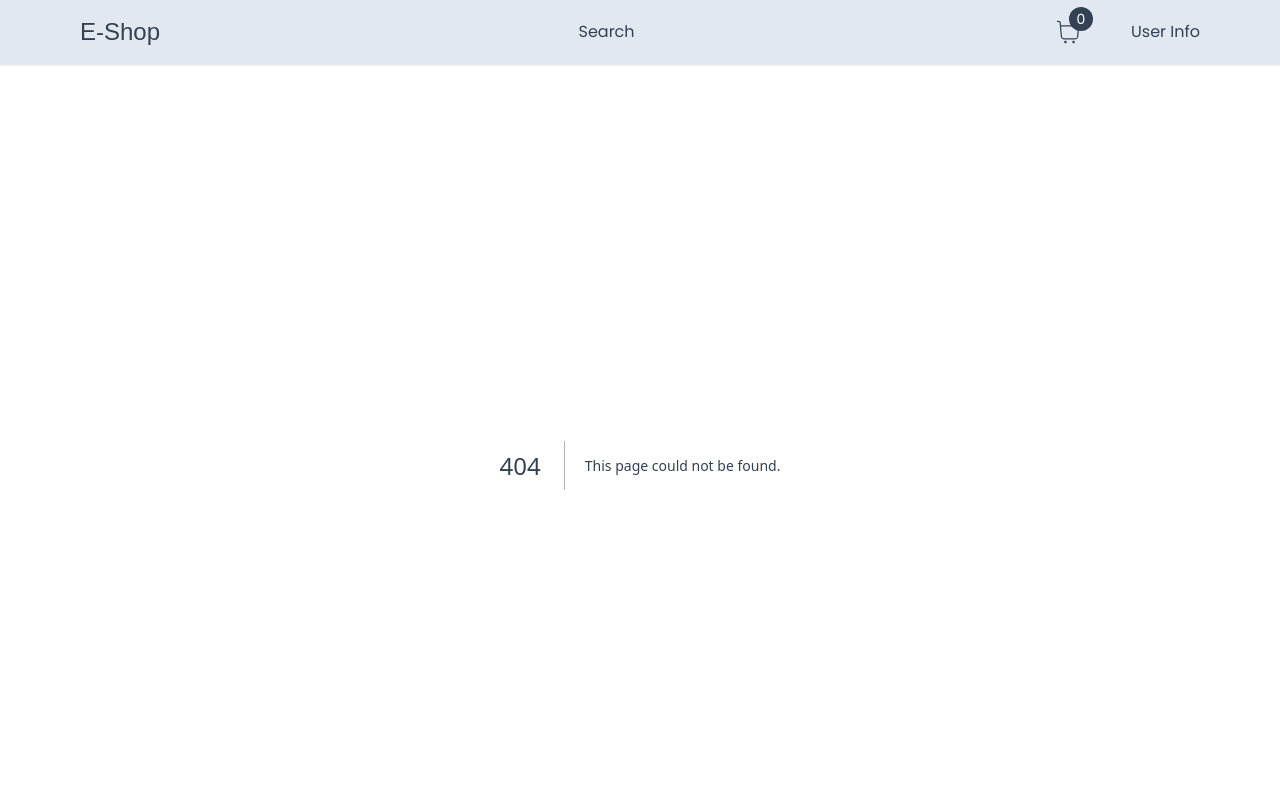
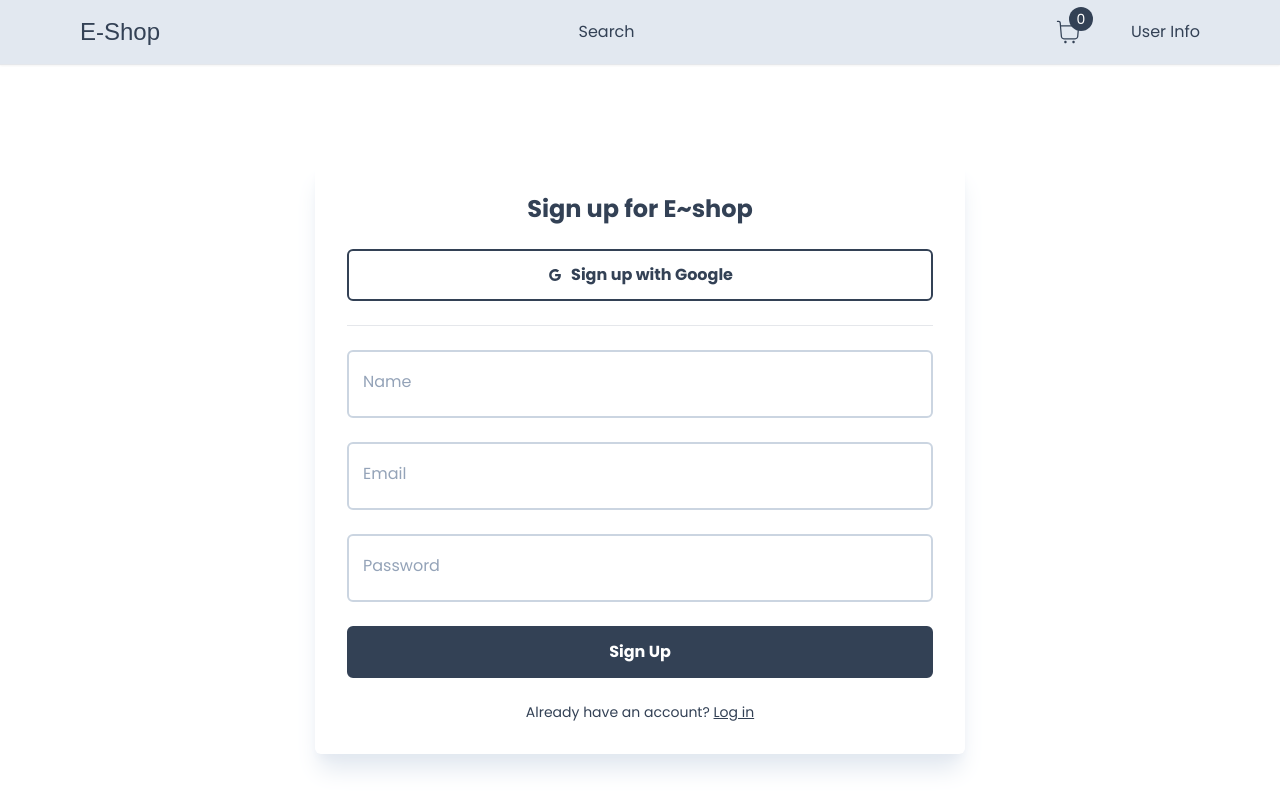
Before and after one commit to anasahammad/E-shop, a Next.js app: page /register in a window 1280 px wide. Before the commit this address had no page. Shown: the top 800 px of the page. Built offline with nearby package versions, Linux system fonts and the light colour scheme; a web font is replaced by a local one.

Commit message:
sign up form added

```diff
--- a/app/components/inputs/Input.tsx
+++ b/app/components/inputs/Input.tsx
@@ -6,20 +6,19 @@
     id: string;
     label : string;
     type?: string;
-    placeholder: string;
     disabled?: boolean;
     required?: boolean;
     register: UseFormRegister<FieldValues>;
     errors : FieldErrors;
 }
-const Input: React.FC<InputProps> = ({id, label, type, placeholder, disabled, required, register, errors}) => {
+const Input: React.FC<InputProps> = ({id, label, type,  disabled, required, register, errors}) => {
     return (
         <div className="w-full relative">
             <input
             autoComplete="off"
             type={type}
             id={id}
-            placeholder={placeholder}
+            placeholder=""
             disabled={disabled}
             {...register(id, {required})}
             className={`peer w-full p-4  pt-6 outline-none bg-white font-light border-2 rounded-md disabled:opacity-70 disabled:cursor-not-allowed
@@ -27,9 +26,9 @@
              ${errors[id] ? 'focus:border-rose-400' : 'focus:border-slate-300'}
             `}
               />
-            <label className="absolute cursor-text text-md duration-150 transform -translate-y-3 top-5 z-10 origin-[0] left-4 peer-placeholder-shown:scale-100 peer-placeholder-shown:translate-y-0 peer-focus:scale-75 peer-focus:translate-y-4
-
-            " htmlFor={id}>{label}</label>
+            <label className={`absolute cursor-text text-md duration-150 transform -translate-y-3 top-5 z-10 origin-[0] left-4 peer-placeholder-shown:scale-100 peer-placeholder-shown:translate-y-0 peer-focus:scale-75 peer-focus:-translate-y-4
+                 ${errors[id] ? 'text-rose-500' : 'text-slate-400'}
+                `} htmlFor={id}>{label}</label>
         </div>
     );
 };
--- /dev/null
+++ b/app/register/RegisterForm.tsx
@@ -0,0 +1,44 @@
+'use client'
+
+import { useState } from "react";
+import Heading from "../components/Heading";
+import Input from "../components/inputs/Input";
+import { FieldValues, SubmitHandler, useForm } from "react-hook-form";
+import Button from "../components/Button";
+import Link from "next/link";
+import { AiOutlineGoogle } from "react-icons/ai";
+
+
+const RegisterForm = () => {
+    const [isLoading, setIsLoading] = useState(false)
+    const {register, handleSubmit, formState:{errors}} = useForm<FieldValues>({
+        name: "",
+        email : "",
+        password: ""
+    })
+
+    const onSubmit: SubmitHandler<FieldValues> = (data)=>{
+        setIsLoading(true)
+        console.log(data)
+    }
+    return (
+        <>
+           <Heading title="Sign up for E~shop"/>
+
+           <Button label="Sign up with Google" icon={AiOutlineGoogle} outline onClick={()=>{}}/>
+           <hr className="bg-slate-300 w-full h-px"/>
+           <Input  id="name" label="Name"  disabled={isLoading} register={register} errors={errors} required type="text"/>
+
+
+           <Input  id="email" label="Email"  disabled={isLoading} register={register} errors={errors} required type="email"/>
+
+           <Input  id="password" label="Password"  disabled={isLoading} register={register} errors={errors} required type="password"/>
+
+           <Button label={isLoading? 'Loading' : 'Sign Up'} onClick={handleSubmit(onSubmit)}/>
+
+           <p className="text-sm">Already have an account? <Link className="underline" href="/login">Log in</Link></p>
+        </>
+    );
+};
+
+export default RegisterForm;
--- /dev/null
+++ b/app/register/page.tsx
@@ -0,0 +1,16 @@
+import Container from "../components/Container";
+import FormWrap from "../components/FormWrap";
+import RegisterForm from "./RegisterForm";
+
+
+const Register = () => {
+    return (
+        <Container>
+            <FormWrap>
+                <RegisterForm/>
+            </FormWrap>
+        </Container>
+    );
+};
+
+export default Register;
```
